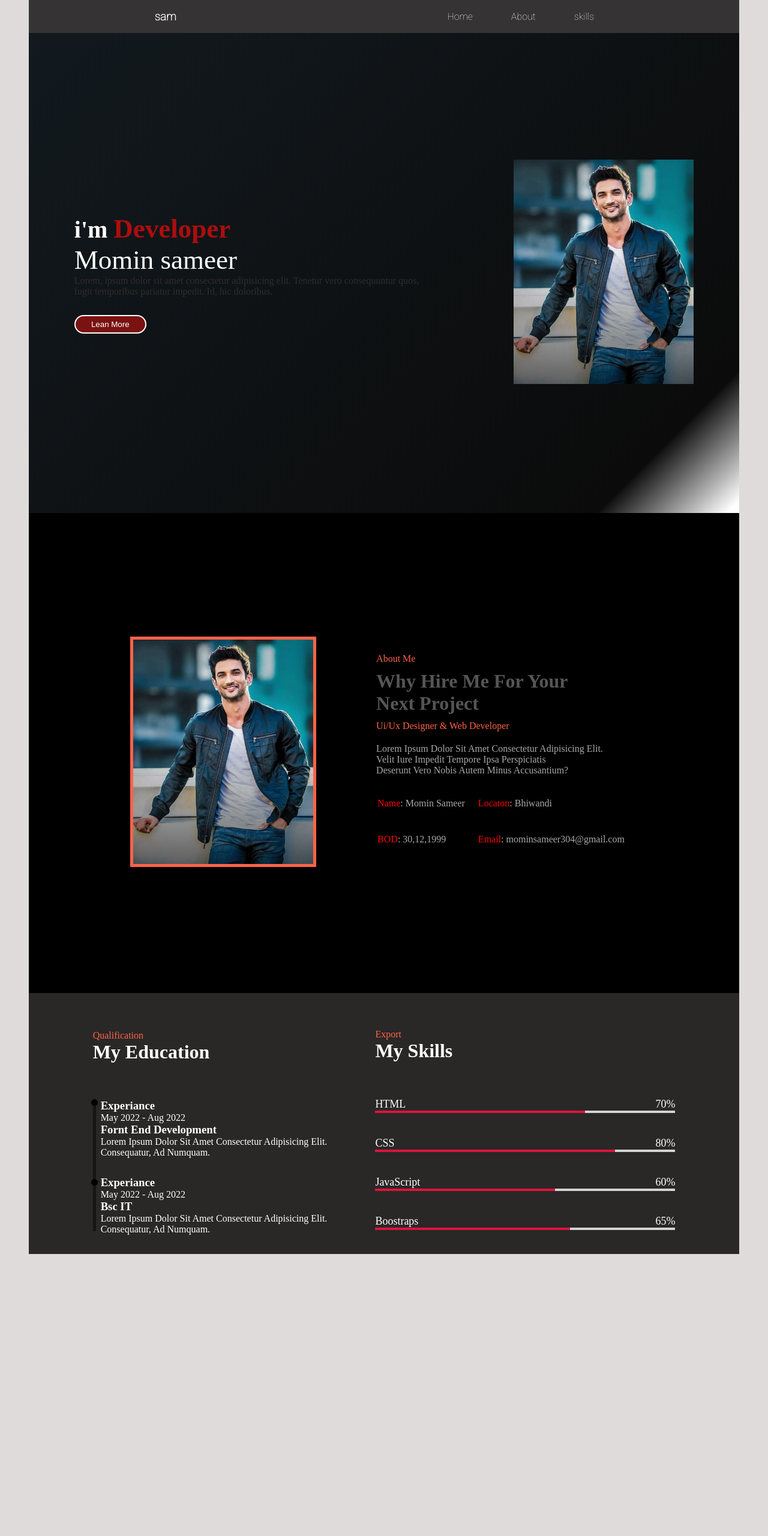
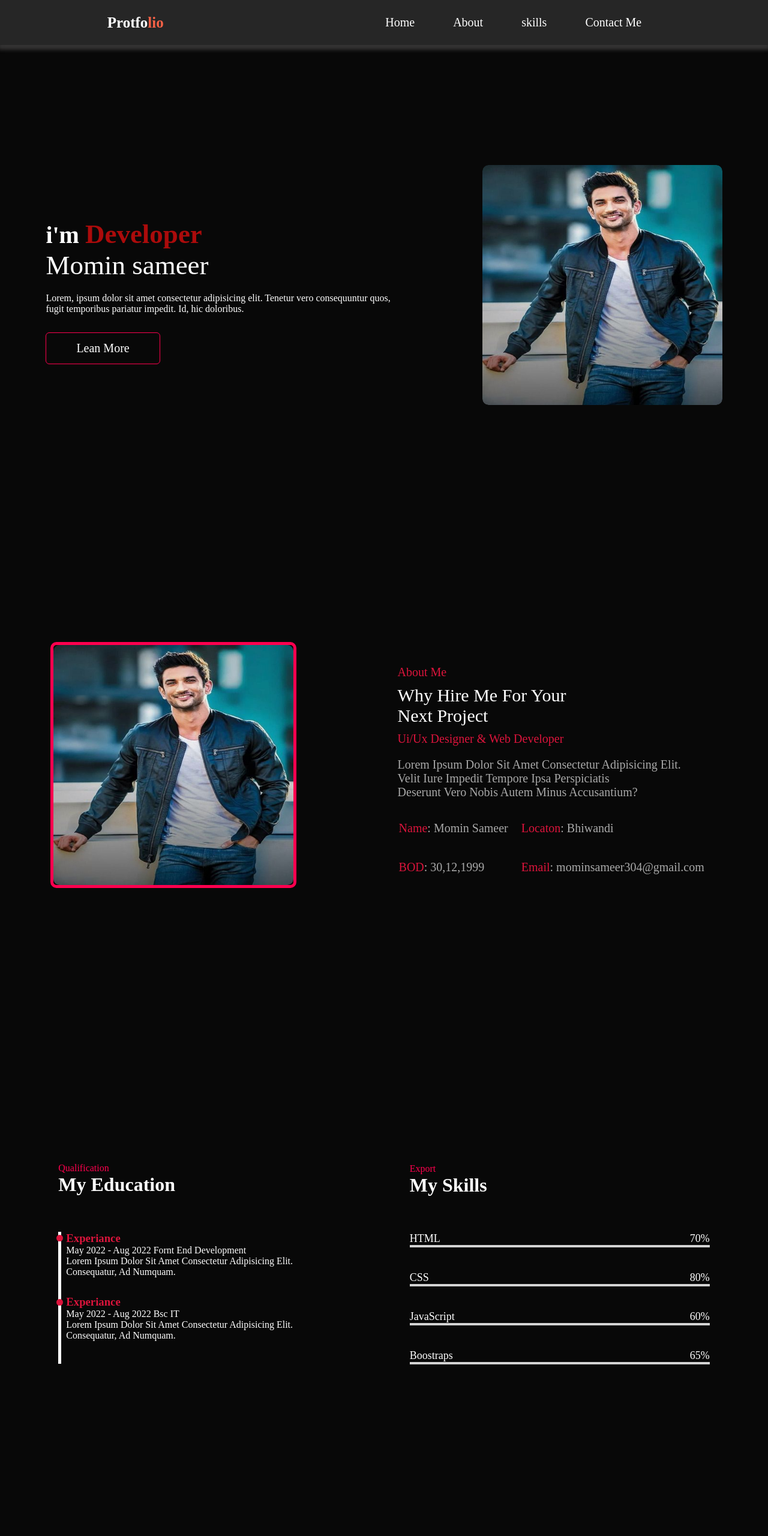
Before and after one commit to sameermomin786/sameermomin786.github.io, a plain HTML site: page index.html in a window 1280 px wide. Shown: the top 2560 px of the page at 60% size. Before the commit the page ends 2090 px from the top, so only its background shows below. Drawn offline with Linux system fonts and the light colour scheme.

Commit message:
profile update

```diff
--- a/asset/css/style.css
+++ b/asset/css/style.css
@@ -1,4 +1,3 @@
-
 @import url('https://fonts.googleapis.com/css2?family=Roboto:wght@100&display=swap');
 
 * {
@@ -7,9 +6,9 @@
 }
 
 body {
-    background-color: #dfdbdb;
-    /* background: black; */
-    margin: 0 3rem;
+    background-color: #080808;
+    color: #fff;
+
 }
 
 
@@ -23,17 +22,28 @@ li {
 ul li a {
     text-decoration: none;
     color: #fff;
+    font-size: 20px;
+    font-weight: 500;
+
 }
 
 
 .container {
-    position: sticky;
-    top: 0;
-    /* margin: 0 4rzem; */
-    background: #0e0d0dcf;
+    padding: 10px 10px;
+    background: #262626;
+    box-shadow: 0px 5px 6px 3px rgb(166 162 162 / 28%);
+
+}
+
+.port {
+    font-size: 25px;
+    font-weight: 700;
+    text-transform: capitalize;
     color: #fff;
-    font-family: 'Roboto', sans-serif;
+}
 
+.port span {
+    color: #f56146;
 }
 
 
@@ -49,6 +59,7 @@ ul li a {
     list-style: none;
     /* padding: 0 2rem; */
 }
+
 li a {
     display: inline-block;
     position: relative;
@@ -58,65 +69,85 @@ li a::before {
     content: '';
     width: 0;
     height: 2px;
-    background-color: tomato;
+    background-color: #ff6347;
     position: absolute;
     top: 30px;
-    transition: 0.5s linear ;
+    transition: 0.5s linear;
 }
 
 /* ===================Navbar-hover=========== */
-li a:hover::before{
+li a:hover::before {
     width: 100%;
 
 }
-li a:hover{
-color: #e61c20;
+
+li a:hover {
+    color: #e61c20;
 }
+
 /* =================== END-Navbar=========== */
 
-/* ===================middal=========== */
+/* ===================Home-css=========== */
 
-.midal-container {
-    /* background-image: url(../images/bg2.jpg); */
-    background-color: #8BC6EC;
-    background-image: linear-gradient(135deg, #000000de 0%, #0b0b0b 88%, #ffffff 99%, #ffffff 100%);
-    /* background-repeat: no-repeat;
-    background-size: cover; */
+.home-container {
+    /* background-color: #8BC6EC;
+    background-image: linear-gradient(135deg, #000000de 0%, #0b0b0b 88%, #ffffff 99%, #ffffff 100%); */
     height: 100vh;
     display: flex;
-    justify-content: center;
+    justify-content: space-around;
     align-items: center;
     color: #fff;
 }
 
-.midal-container .midd-left {
+/* .home-container .home-left {
     padding-right: 158px;
 
+} */
+
+.image {
+    border-radius: 10px;
+    position: relative;
+    overflow: hidden;
+
 }
-/* ===================middal-h1=========== */
 
-.title{
+.image img {
+    width: 400px;
+    height: 400px;
+    border-radius: 10px;
+    display: block;
+    transition: transform 0.5s;
+}
+
+.image:hover img {
+    transform: scale(1.1);
+}
+
+/* ===================home-h1=========== */
+
+.title {
     position: relative;
     color: #fff;
     padding: 10px;
 }
-.rotate-words{
+
+.rotate-words {
     display: inline;
     margin-left: 10px;
 
 }
-.rotate-words span{
+
+/* .rotate-words span {
     width: max-content;
     position: absolute;
-    /* background-color: tomato; */
     padding-inline: 10px;
     opacity: 0;
-    transform-origin:10% 75% ;
-    animation: rotatewords 12s
-    var(---d) linear infinite;
+    transform-origin: 10% 75%;
+    animation: rotatewords 12s var(---d) linear infinite;
 
-}
-@keyframes rotatewords {
+} */
+
+/* @keyframes rotatewords {
     5%{
         opacity: 1;
     }
@@ -136,14 +167,18 @@ transform: rotate(3deg);
         ;
 
     }
-}
+} */
 
 
 
-.midd-left h1 {
+.home-left h1 {
     /* text-transform: capitalize; */
     font-weight: bold;
     font-size: 40px;
+
+}
+.heading{
+    padding: 20px 0;
 
 }
 
@@ -151,58 +186,58 @@ transform: rotate(3deg);
     font-size: 45px;
 }
 
-.midd-left h1 span {
+.home-left h1 span {
     color: #ca0c0cd6;
 }
 
-.midd-left p {
+.home-left p {
 
     padding-bottom: 30px;
-    color: #342e2eeb;
+    color: #ffffff;
 }
 
-.midd-left .btn button{
-    border: 2px solid white;
-    width: 120px;
-    border-radius: 20px;
-    padding: 6px 5px;
-    text-align: center;
-    cursor: pointer;
+.btn {
+
+    display: block;
+    width: fit-content;
+    border: 1px solid #ff004f;
+    padding: 14px 50px;
+    border-radius: 6px;
+    transition: background 0.5s;
+}
+
+.btn:hover {
+    background: #ff004f;
+}
+
+.btn a {
+    text-decoration: none;
     color: #fff;
+    font-size: 20px;
     text-transform: capitalize;
-    background: #9a1212c5;
-
 }
 
 
-.midd-left .btn a {
-    text-decoration: none;
-    color: #fff;
-}
-/* .midd-left .btn a:hover{
 
-    /* box-shadow: -10px -8px 0px rgb(39, 41, 40); */
+/* ===================about-css=========== */
 
 
-/* ===================middal-Bottom=========== */
+.about-container {
+    display: flex;
+    align-items: center;
 
-
-.midd-bottom-container {
-    display: flex;
-    justify-content: center;
-    align-items: center;
-    background-color: black;
     height: 100vh;
+    justify-content: space-around;
 }
 
-.bottom-right {
-    background: black;
+.about-right {
+
     height: 371px;
     display: flex;
     flex-direction: column;
     justify-content: flex-start;
     margin-bottom: 2px;
-    padding-left:  100px;
+
 
 }
 
@@ -213,23 +248,50 @@ transform: rotate(3deg);
 }
 
 .info h2 {
-    color: #707070c1;
-    font-size: xx-large;
+    color: #ffffff;
+    font-size: 30px;
     padding: 10px 0;
+    font-weight: 500;
+
 }
 
 .info p {
     color: #828080;
+    font-weight: 400;
+
+
 }
 
-.bottom-right p {
-    color: tomato;
+.about-right p {
+    color:#dc143c;
+    font-size: 20px;
+    font-weight: 500;
+
+
+}
+
+.img-container {
+    border-radius: 10px;
+    position: relative;
+    overflow: hidden;
+    border: 1px solid #ff004f;
+    border-width: thick;
+
 }
 
 .img-container img {
-    border: 1px solid tomato;
-    border-width: thick;
+    width: 400px;
+    height: 400px;
+    border-radius: 10px;
+    display: block;
+    transition: transform 0.5s;
 }
+
+.img-container:hover img {
+    transform: scale(1.1);
+}
+
+
 
 .other-info {
     text-transform: capitalize;
@@ -242,6 +304,12 @@ transform: rotate(3deg);
 
 .tab {
     padding: 15px 0px;
+    font-size: 20px;
+    ;
+    font-weight: 500;
+}
+.tab span{
+    color: #dc143c;
 }
 
 .tab td {
@@ -270,9 +338,8 @@ transform: rotate(3deg);
 
 .skill-edu {
     display: flex;
-    /* height: 70vh; */
-    background: #2a2727;
-    justify-content: center;
+    height: 100vh;
+    justify-content: space-around;
     align-items: center;
     color: #fff;
 
@@ -281,7 +348,7 @@ transform: rotate(3deg);
 
 .left-container {
     text-transform: capitalize;
-    /* background:#828080 */
+
 
 }
 
@@ -291,7 +358,7 @@ transform: rotate(3deg);
 }
 
 .education span {
-    color: tomato;
+    color: #ff004f;
 }
 
 .main-edu {
@@ -301,7 +368,7 @@ transform: rotate(3deg);
 .left-side {
     width: 5px;
     height: 220px;
-    background: #0d0d0da6;
+    background: #ffffff;
     margin-right: 8px;
     position: relative;
 }
@@ -310,101 +377,181 @@ transform: rotate(3deg);
     width: 11px;
     height: 11px;
     border-radius: 50%;
-    background: black;
+    background: #dc143c;
     position: absolute;
     left: -3px;
+    top: 5px;
 }
 
 .left-side span:nth-child(2) {
     width: 11px;
     height: 11px;
     border-radius: 50%;
-    background: black;
+    background: #dc143c;
     position: absolute;
     left: -3px;
-    top: 133px;
+    top: 112px;
 }
 
 .right-side p {
-
     padding-bottom: 30px;
 }
+
+.right-side h3 {
+    color: #dc143c
+}
+
 /* skills-container start */
- .skills-container {
-    padding-left: 80px;
+.skills-container {
+
     text-transform: capitalize;
     width: 500px;
+    padding-top: 42px;
+
 
 }
-.right-container .bars{
+
+.right-container .bars {
     margin-bottom: 40px;
     position: relative;
 
 }
-.right-container .line{
+
+.right-container .line {
     height: 4px;
-    width:100%;
+    width: 100%;
     background-color: lightgray;
     position: relative;
 }
-.right-container .bars .info{
+
+.right-container .bars .info {
     display: flex;
     align-items: center;
     justify-content: space-between;
     position: relative;
     padding: 0;
 }
-.right-container .bars span{
-     font-weight: 500;
-     font-size: 18px;
+
+.right-container .bars span {
+    font-weight: 500;
+    font-size: 18px;
 }
-.right-container .line::before{
+
+.right-container .line::before {
     content: '';
     position: absolute;
     height: inherit;
     left: 0;
     top: 0px;
-    background: crimson;
-    transition: 3s linear 1s infinite running slidein;
+    width: 0;
+    background: #dc143c;
+    transition: 0.5s linear;
 }
 
-/* .right-container .html::before{
-width: 0;
-/* transition: 0.1s linear;
-animation: ease-in;
+
+.right-container:hover .html::before {
+    width: 70%;
+    transition: 0.5s linear;
 
 }
-.right-container .CSS::before{
-width: 0;
-transition: 0.2s linear;
+
+.right-container:hover .CSS::before {
+    width: 80%;
+    transition: 0.5s linear;
 
 }
-.right-container .JvaScript::before{
-width: 0;
-transition: 0.2s linear;
+
+.right-container:hover .JvaScript::before {
+    width: 60%;
+    transition: 0.5s linear;
 
 }
-.right-container .boostraps::before{
-width: 0;
-transition: 0.2s linear;
+
+.right-container:hover .boostraps::before {
+    width: 65%;
+    transition: 0.5s linear;
+}
+
+/* ---------------Contact---------------- */
+
+.row {
+    display: flex;
+    align-items: center;
+    height: 100vh;
+    justify-content: space-around;
 
 }
-/* .right-container .html::after{
-    content: '';
-    width: 10px;
-    height: 7px;
 
-} */
-.right-container .html::before{
-width: 70%;
+.contact-right form {
+    display: flex;
+    flex-direction: column;
+    margin-top: 100px;
 }
-.right-container .CSS::before{
-width: 80%;
+
+
+.contact-left p {
+    margin-top: 30px;
+    font-size: 20px;
+
 }
-.right-container .JvaScript::before{
-width: 60%;
+
+.contact-left p i {
+    color: #ff004f;
+    margin-right: 15px;
+    font-size: 25px;
 }
-.right-container .boostraps::before{
-    width:65%;
+
+.social-icons {
+    margin-top: 30px;
 }
-/* .right-container:hover .boostraps::before{ */
+
+.social-icons a {
+    text-decoration: none;
+    font-size: 30px;
+    margin-right: 15px;
+    margin-top: 20px;
+    color: #ababab;
+    display: inline-block;
+    transition: transform 0.5s;
+}
+
+.social-icons a:hover {
+    color: #ff004f;
+    transform: translateY(-5px);
+}
+
+.btn.btn2 {
+    display: inline-block;
+    background: #ff004f;
+    color: #fff;
+    font-size: 18px;
+    font-weight: 500;
+    text-decoration: none;
+
+}
+form .btn2{
+    padding: 14px 60px;
+    font-size: 18px;
+    margin-top: 20px;
+    cursor: pointer;
+}
+
+.contact-right {
+    width: 50%;
+}
+
+
+form input,
+form textarea {
+        border: 0;
+    outline: none;
+    background: #262626;
+    padding: 15px;
+    margin: 15px 0;
+    color: #fff;
+    font-size: 18px;
+    border-radius: 6px;
+}
+
+
+@keyframes line {}
--- a/index.html
+++ b/index.html
@@ -10,25 +10,30 @@
 </head>
 
 <body>
+    <!-- -------------------------Header------------ -->
     <div class="main-container">
         <div class="container">
             <div class="header-container">
                 <div class="logo-img">
-                    <!-- <img src="./asset/images/logo3.jpg" width="100px"> -->
-                    <h3>sam</h3>
+
+                    <div class="port">protfo<span>lio</span></div>
+
                 </div>
                 <nav class="navbar">
                     <ul>
                         <li><a href="/">Home</a></li>
                         <li><a href="#about">About</a></li>
                         <li><a href="#skills">skills</a> </li>
+                        <li><a href="#contact">Contact Me</a> </li>
                     </ul>
                 </nav>
             </div>
         </div>
     </div>
-    <div class="midal-container" id="home">
-        <div class="midd-left">
+    <!-- --------------------------Home--------------------- -->
+    <div class="home-container" id="home">
+
+            <div class="home-left">
                 <!-- <h1 class="title">I am Momin Sameer, a <br>
                 Professinal
                 <div class="rotate-words">
@@ -43,25 +48,27 @@
                 <p>Lorem, ipsum dolor sit amet consectetur adipisicing elit. Tenetur vero consequuntur quos, <br>
                     fugit temporibus pariatur impedit. Id, hic doloribus.</p>
                 <div class="btn">
-                <a href=""><button>lean more</button></a>
+                    <a href="#">lean more</a>
                 </div>
             </div>
-        <div class="midd-right">
+            <div class="home-right">
                 <div class="image">
-                <img src="./asset/images/bg.jpg" width="300px ">
+                    <img src="./asset/images/bg.jpg" alt="">
                 </div>
             </div>
     </div>
+        </div>
+<!-- -----------------------------about------------------- -->
+        <div class="about-container" id="about">
 
-    <div class="midd-bottom-container" id="about">
-        <div class="bottom-left">
+            <div class="about-left">
                 <div class="img-container">
-                <img src="./asset/images/bg.jpg" width="300px">
+                    <img src="./asset/images/bg.jpg">
                 </div>
 
             </div>
 
-        <div class="bottom-right">
+            <div class="about-right">
                 <div class="info">
                     <p>about me</p>
                     <h2>why hire me for your <br>
@@ -75,13 +82,13 @@
                         deserunt vero nobis Autem minus accusantium?</p>
                     <table class="tab">
                         <tr>
-                        <td><span style="color:red">Name</span>: Momin sameer</td>
-                        <td><span style="color:red">Locaton</span>: Bhiwandi</td>
+                            <td><span >Name</span>: Momin sameer</td>
+                            <td><span >Locaton</span>: Bhiwandi</td>
                         </tr>
 
                         <tr>
-                        <td><span style="color:red">BOD</span>: 30,12,1999</td>
-                        <td><span style="color:red">Email</span>: <a href="#">mominsameer304@gmail.com</a> </td>
+                            <td><span >BOD</span>: 30,12,1999</td>
+                            <td><span >Email</span>: <a href="#">mominsameer304@gmail.com</a> </td>
                         </tr>
                     </table>
 
@@ -89,8 +96,10 @@
 
             </div>
             </div>
+        </div>
+<!-- -------------------------------------skills---------------------------- -->
+        <div class="skill-edu" id="skills">
 
-    <div class="skill-edu" id="skills">
             <div class="left-container">
                 <div class="education">
                     <span>Qualification</span>
@@ -110,13 +119,13 @@
 
                         <h3>experiance</h3>
                         <span>may 2022 - aug 2022</span>
-                    <h3>Fornt end development</h3>
+                        <span>Fornt end development</span>
                         <p>Lorem ipsum dolor sit amet consectetur adipisicing elit. <br>
                             Consequatur, ad numquam. </p>
                         <div>
                             <h3>experiance</h3>
                             <span>may 2022 - aug 2022</span>
-                        <h3>Bsc IT </h3>
+                            <span>Bsc IT </span>
                             <p>Lorem ipsum dolor sit amet consectetur adipisicing elit. <br>
                                 Consequatur, ad numquam.
                             </p>
@@ -166,6 +175,33 @@
                 </div>
             </div>
         </div>
+<!-- --------------------------contact--------------------- -->
+        <div class="contact" id="contact">
+
+                <div class="row">
+                    <div class="contact-left">
+                        <h1 class="sub-title">Contact Me</h1>
+                        <p><i class="fa-solid fa-paper-plane"></i> mominsameer304@gamil.com</p>
+                        <p><i class="fa-solid fa-phone"></i> 7620376298</p>
+                        <div class="social-icons">
+                            <a href="https://facebook.com"><i class="fab fa-facebook"></i></a>
+                            <a href=""><i class="fab fa-twitter-square"></i></a>
+                            <a href=""><i class="fab fa-instagram"></i></a>
+                            <a href=""><i class="fab fa-linkedin"></i></a>
+                        </div>
+                        <a href="#" download class="btn btn2">Download CV</a>
+                    </div>
+                    <div class="contact-right">
+                        <form action="">
+                            <input type="text" name="Name" placeholder="Your Name" required>
+                            <input type="email" name="Email" placeholder="Your Email" required>
+                            <textarea name="Message" rows="6" placeholder="Your Message"></textarea>
+                            <button type="submit" class="btn btn2">Submit</button>
+                        </form>
+                    </div>
+                </div>
+            </div>
+        </div>
         <script src="./vendor/jquery-3.6.0.min.js"></script>
         <script src="https://kit.fontawesome.com/7f05516342.js" crossorigin="anonymous"></script>
         <script src="./asset/JavaScript/index.js"></script>
```
Lines whose indentation alone changed are shown as unchanged.
